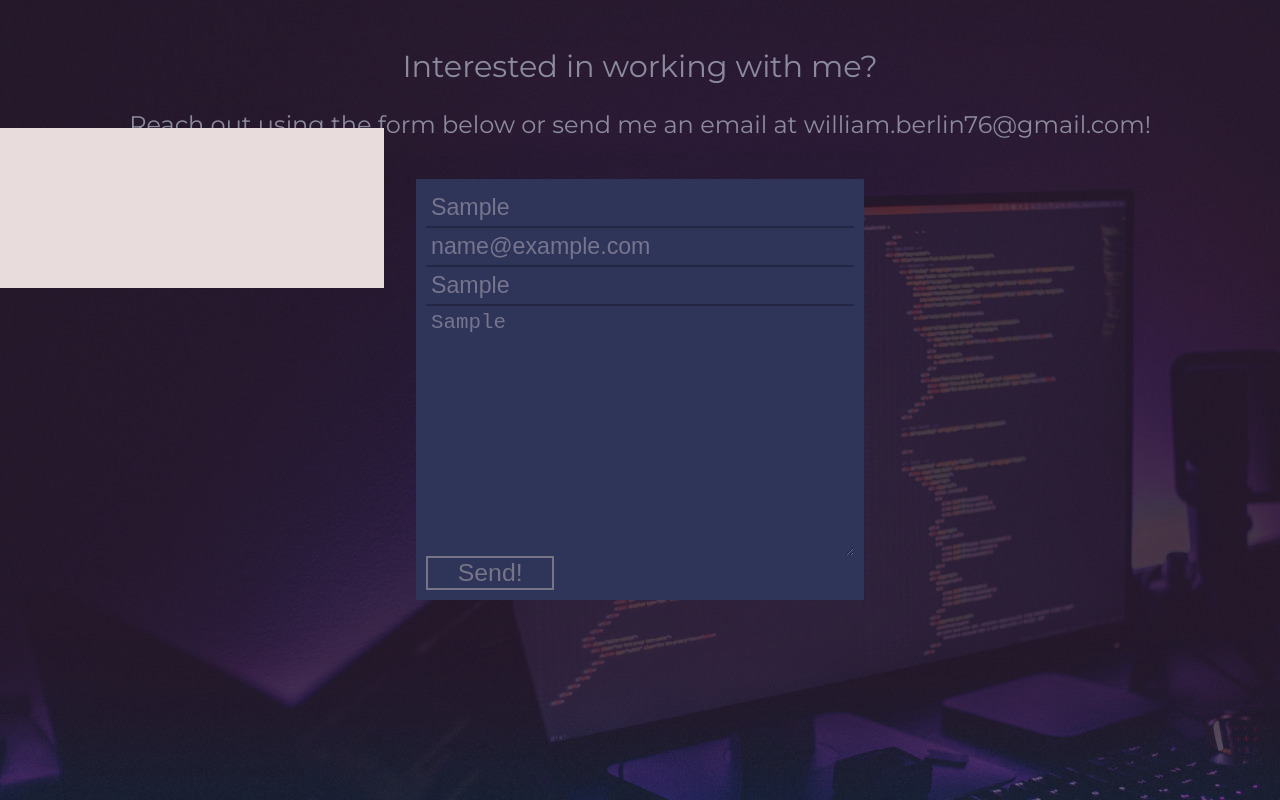
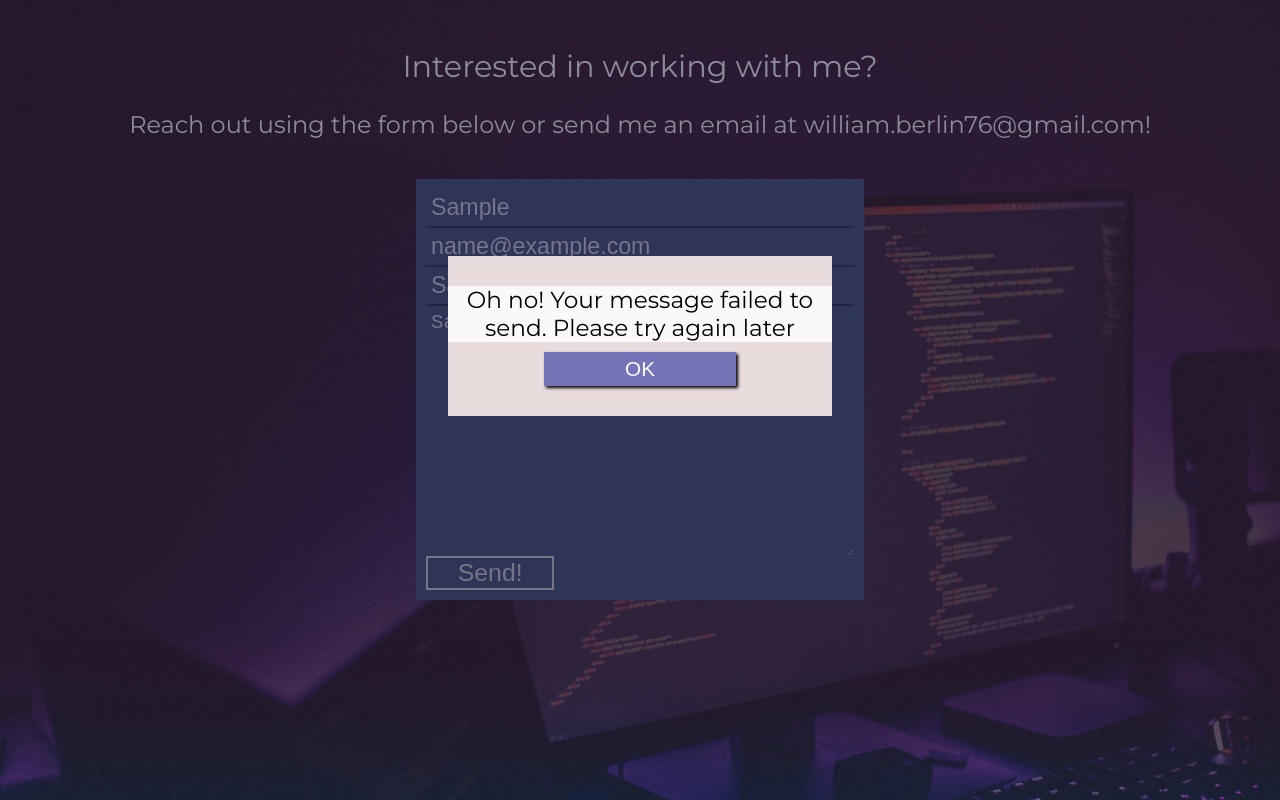
Before and after one commit to WilliamBerlin76/my-website, a React (Create React App) app: page / in a window 1280 px wide. Both pictures are taken after typing "Sample", "name@example.com", "Sample", "Sample" into the empty fields and a click on the button "Send!". Shown: the part 3508-4308 px from the top of the page. Built offline with nearby package versions, Linux system fonts and the light colour scheme; no server answers.

Commit message:
styled response message modal

```diff
--- a/src/components/contactForm/contactForm.js
+++ b/src/components/contactForm/contactForm.js
@@ -52,7 +52,7 @@ const ContactForm = () => {
             setIsFetching(true);
             axios.post(process.env.REACT_APP_API_POST, message)
             .then(res => {
-                setResponseMessage(`Your message was sent.\nThank you for reaching out!`);
+                setResponseMessage(`Your message was sent. Thank you for reaching out!`);
                 setIsFetching(false);
             })
             .catch(err => {
--- a/src/components/messageModal/messageModal.js
+++ b/src/components/messageModal/messageModal.js
@@ -5,9 +5,16 @@ export default function MessageModal({ message, removeResopnseMessage }) {
     return (
         <>
         <div className={messageModal.colorOverlay}></div>
-        <div className={messageModal.modal}>
+        <div className={messageModal.modalContainer}>
+            <div className={messageModal.modal}>
+                <p className={messageModal.message}>{message}</p>
+                <button
+                    className={messageModal.confirmButton}
+                    onClick={removeResopnseMessage}
+                >OK</button>
+            </div>
+        </div>
 
-        </div>
         </>
     )
 };
--- a/src/components/messageModal/messageModal.module.scss
+++ b/src/components/messageModal/messageModal.module.scss
@@ -7,12 +7,46 @@
     background: #19193d7e;
 }
 
-.modal{
+.modalContainer{
+    position: fixed;
+    display: flex;
+    text-align: center;
     top: 0;
     z-index: 2;
-    height: 20%;
-    width: 30%;
-    position: fixed;
-    background: #e9dcdc;
-    margin: 10% auto;
+    width: 100vw;
+    height: 100vh;
+    .modal{
+        top: 0;
+        height: 20%;
+        width: 30%;
+        padding: 25px 0;
+        background: #e9dcdc;
+        margin: 20% auto;
+        display: flex;
+        flex-direction: column;
+        justify-content: space-around;
+        .message{
+            font-size: 1.45rem;
+            margin: 0 auto;
+            background: #faf8f8;
+            width: 100%
+        }
+        .confirmButton{
+            padding: 5px;
+            width: 50%;
+            margin: 0 auto;
+            background: #7574b8;
+            border: none;
+            font-size: 1.3rem;
+            color: #fafafa;
+            cursor: pointer;
+            box-shadow: 2px 2px 3px#000000;
+            &:active{
+                box-shadow: none;
+                border: none;
+                outline: none;
+                transform: translateY(3px);
+            }
+        }
+    }
 }
```
